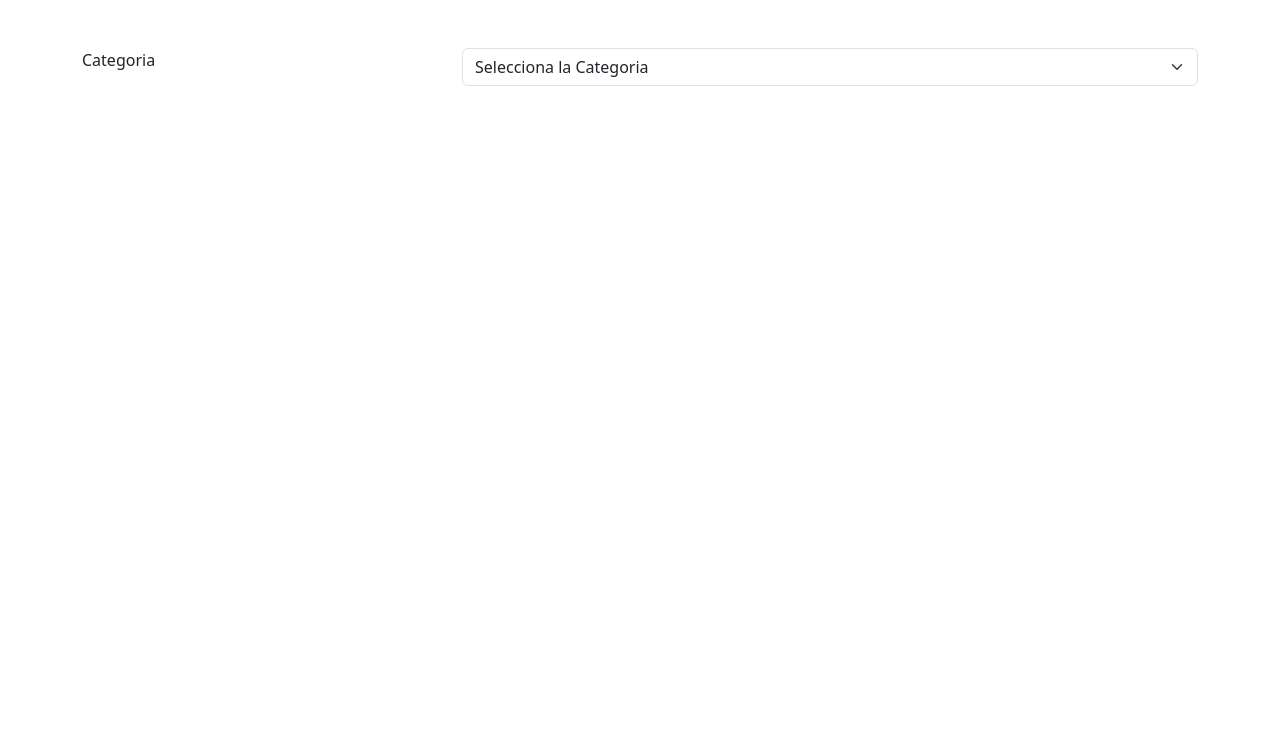
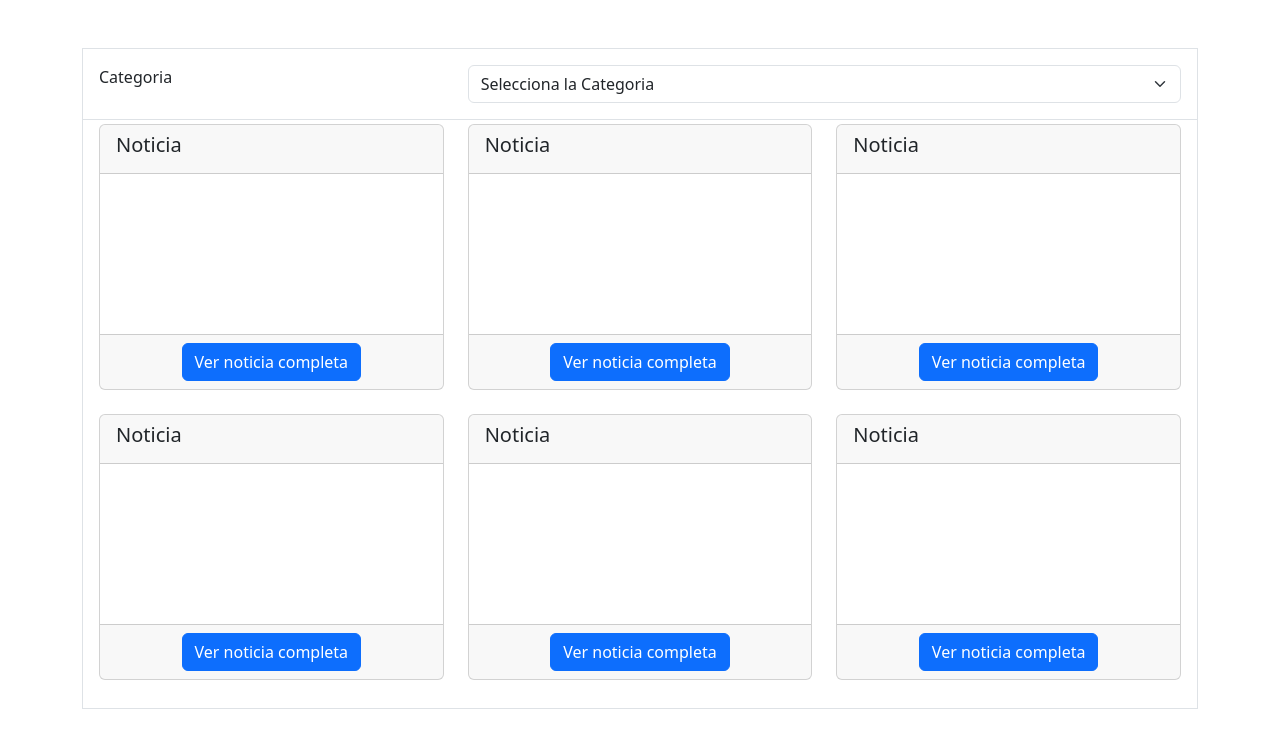
Before and after one commit to NahuFed/TP-React-Ejercicio-11, a React (Vite) app: page / in a window 1280 px wide. Shown: the top 748 px of the page. Built offline with nearby package versions, Linux system fonts and the light colour scheme.

Commit message:
agregado maquetado

```diff
--- a/src/components/FormularioNoticias.jsx
+++ b/src/components/FormularioNoticias.jsx
@@ -11,8 +11,8 @@ const FormularioNoticias = () => {
       } = useForm();
 
   return (
-    <>
-      <Form>
+    <div className="border">
+      <Form className="border-bottom p-3">
         <Row>
           <Col xs='4'>
           <Form.Label>Categoria</Form.Label>
@@ -33,7 +33,7 @@ const FormularioNoticias = () => {
       </Form>
 
       <GrillaNoticias></GrillaNoticias>
-    </>
+    </div>
   );
 };
 
--- a/src/components/GrillaNoticias.jsx
+++ b/src/components/GrillaNoticias.jsx
@@ -1,10 +1,20 @@
 import React from 'react';
-import ContenedorGrilla from './FormularioNoticias';
+import { Row } from 'react-bootstrap';
+import Noticia from './Noticia';
 
 const GrillaNoticias = () => {
     return (
         <>
+        <Row className='m-1'>
+            <Noticia></Noticia>
+            <Noticia></Noticia>
+            <Noticia></Noticia>
+            <Noticia></Noticia>
+            <Noticia></Noticia>
+            <Noticia></Noticia>
 
+
+        </Row>
         </>
     );
 };
--- a/src/components/Noticia.jsx
+++ b/src/components/Noticia.jsx
@@ -1,10 +1,30 @@
 import React from 'react';
+import { Col,Card,Button } from 'react-bootstrap';
 
 const Noticia = () => {
     return (
-        <div>
-
-        </div>
+        <Col xs={12} md={6} lg={4} className='mb-4' >
+        <Card>
+          <Card.Header>
+            <Card.Title>Noticia</Card.Title>
+          </Card.Header>
+          <Card.Body className="d-flex justify-content-center">
+            <div
+              className="cajaColorida"
+              style={{
+                backgroundColor: "white",
+                width: "10rem",
+                height: "8rem",
+              }}
+            ></div>
+          </Card.Body>
+          <Card.Footer className="d-flex justify-content-center">
+            <Button variant="primary">
+              Ver noticia completa
+            </Button>
+          </Card.Footer>
+        </Card>
+      </Col>
     );
 };
 
```
